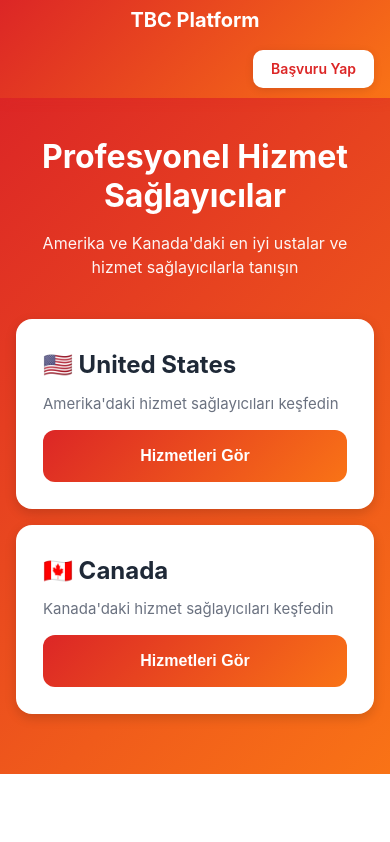
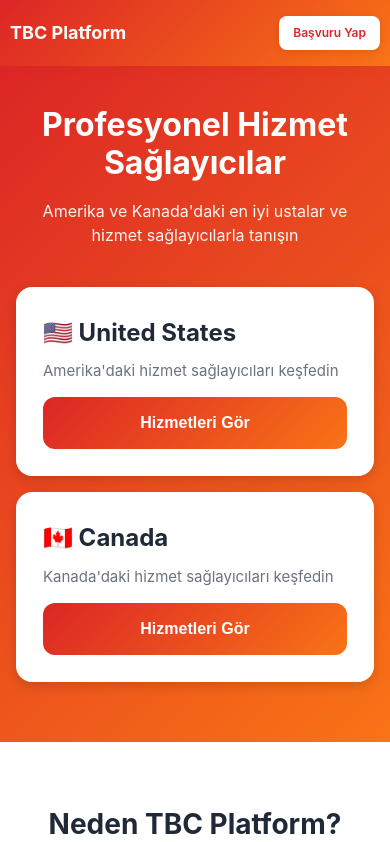
Before and after one commit to bozukaraba/tbclov, a React (Vite) app: page / in a window 390 px wide. Shown: the top 842 px of the page. Built offline with nearby package versions, Linux system fonts and the light colour scheme.

Commit message:
Mobil görünüm için Header CSS optimizasyonu

```diff
--- a/client/src/components/Header.css
+++ b/client/src/components/Header.css
@@ -114,86 +114,78 @@
 /* Mobil */
 @media (max-width: 768px) {
   .header {
-    padding: 12px 0;
+    padding: 10px 0;
   }
 
   .header-content {
-    padding: 0 16px;
-    flex-direction: column;
-    gap: 12px;
+    padding: 0 12px;
+    gap: 0;
+    min-height: 56px;
   }
 
-  .country-buttons {
-    order: 1;
-    width: 100%;
-    justify-content: center;
-    margin-bottom: 8px;
-  }
-
-  .country-btn {
+  .logo {
     flex: 1;
-    max-width: 150px;
-    padding: 8px 16px;
-    font-size: 13px;
-  }
-
-  /* Logo ve Nav Menu yan yana */
-  .logo {
-    order: 2;
-    justify-content: flex-start;
+    min-width: 0;
   }
 
   .logo h1 {
-    font-size: 22px;
+    font-size: 20px;
+    white-space: nowrap;
+    overflow: hidden;
+    text-overflow: ellipsis;
   }
 
   .logo p {
-    font-size: 12px;
+    font-size: 11px;
   }
 
   .nav-menu {
-    order: 3;
-    width: 100%;
-    justify-content: flex-end;
-    margin-top: 8px;
+    flex-shrink: 0;
   }
 
   .nav-link {
-    font-size: 14px;
+    font-size: 13px;
     padding: 6px 12px;
   }
 
   .btn-apply {
-    padding: 8px 20px;
-    font-size: 14px;
+    padding: 8px 16px;
+    font-size: 13px;
+    border-radius: 8px;
+  }
+
+  .country-buttons {
+    gap: 8px;
+  }
+
+  .country-btn {
+    padding: 8px 16px;
+    font-size: 12px;
   }
 }
 
 @media (max-width: 480px) {
   .header {
-    padding: 10px 0;
+    padding: 8px 0;
+  }
+
+  .header-content {
+    padding: 0 10px;
+    min-height: 50px;
+  }
+
+  .logo h1 {
+    font-size: 18px;
+  }
+
+  .btn-apply {
+    padding: 7px 14px;
+    font-size: 12px;
   }
 
   .country-btn {
-    padding: 8px 12px;
-    font-size: 12px;
-  }
-
-  .logo h1 {
-    font-size: 20px;
-  }
-
-  .logo p {
-    font-size: 12px;
-  }
-
-  .nav-link {
-    font-size: 13px;
-  }
-
-  .btn-apply {
-    padding: 8px 18px;
-    font-size: 14px;
+    padding: 6px 12px;
+    font-size: 11px;
   }
 }
 
```
